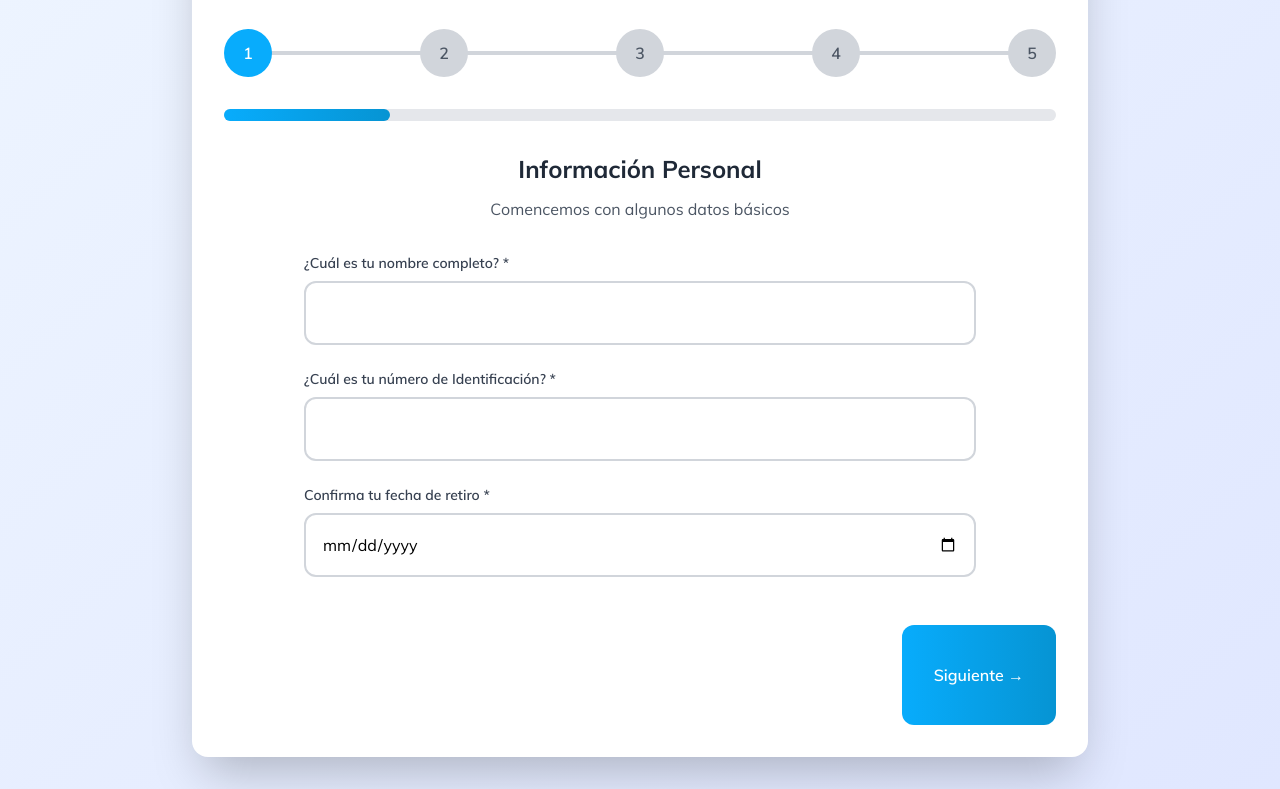
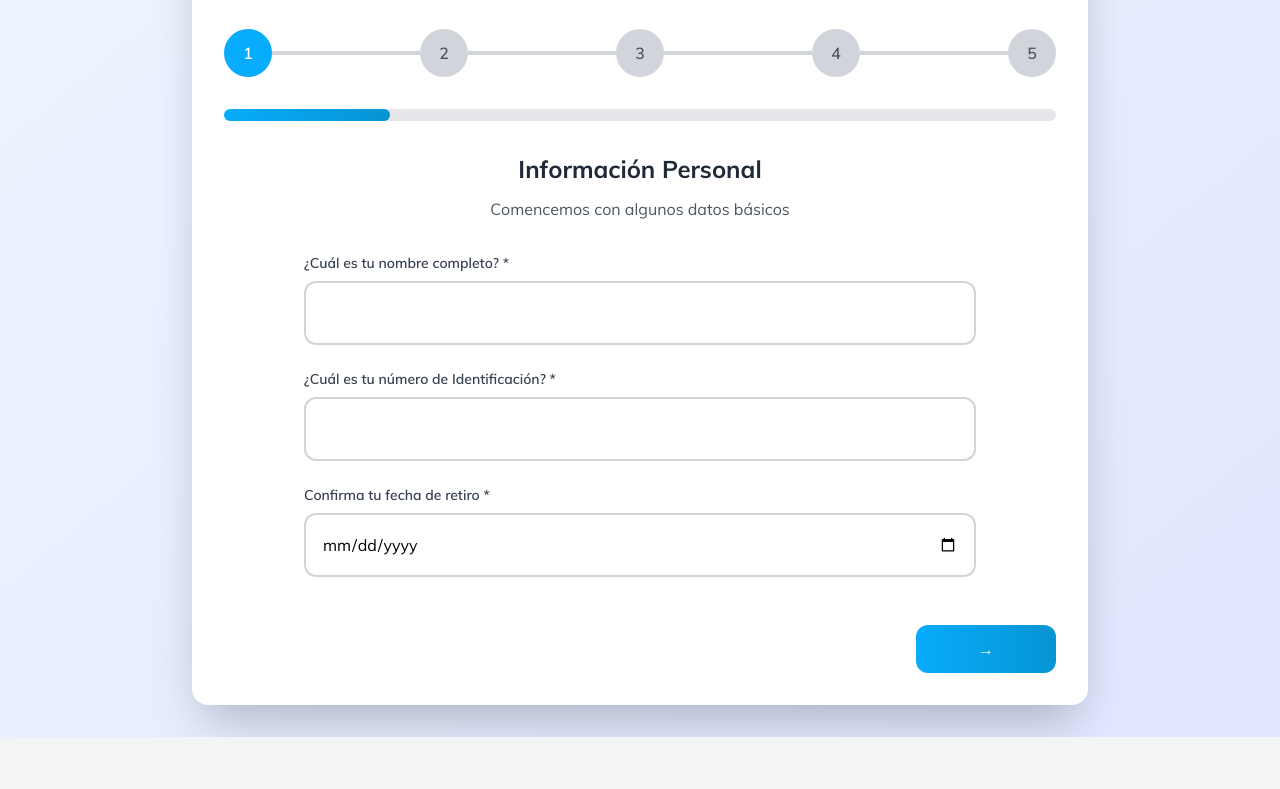
Before and after one commit to dtalero78/siigo-retiros, a website: page public/index.html in a window 1280 px wide. Shown: the part 327-1116 px from the top of the page. After the commit the page ends 1064 px from the top, so only its background shows below. Drawn offline with nearby package versions, Linux system fonts and the light colour scheme.

Commit message:
Initial commit - Siigo Exit Interview App

```diff
--- a/public/index.html
+++ b/public/index.html
@@ -222,7 +222,7 @@
 
             /* Compact navigation - fixed button sizing */
             .mobile-nav {
-                padding: 0 !important; /* Remove extra padding */
+                padding: 24 !important; /* Remove extra padding */
                 margin: 0 !important;
             }
 
@@ -263,7 +263,7 @@
                 padding: 12px 32px !important; /* Desktop padding */
                 min-width: 140px !important; /* Wider on desktop */
                 max-width: 180px !important; /* Not too wide */
-                height: 100px !important; /* Your test height */
+                height: 48px !important; /* Your test height */
                 border-radius: 12px !important;
             }
         }
@@ -760,7 +760,7 @@
                         <button id="prev-btn" type="button"
                                 class="bg-gray-200 hover:bg-gray-300 text-gray-700 rounded-xl font-semibold transition-all duration-200 hidden mobile-btn"
                                 style="border-radius: 12px;">
-                            <span class="hidden md:inline">← Anterior</span>
+                            <span class="hidden md:inline">←</span>
                             <span class="md:hidden">←</span>
                         </button>
 
@@ -769,7 +769,7 @@
                         <button id="next-btn" type="button"
                                 class="bg-gradient-to-r from-siigo to-siigo-dark hover:from-siigo-dark hover:to-siigo text-white rounded-xl font-semibold transition-all duration-200 transform hover:scale-105 mobile-btn"
                                 style="border-radius: 12px;">
-                            <span class="hidden md:inline">Siguiente →</span>
+                            <span class="hidden md:inline">→</span>
                             <span class="md:hidden">→</span>
                         </button>
                     </div>
@@ -913,7 +913,7 @@
                 nextBtn.classList.add("from-green-500", "to-green-600");
             } else {
                 nextBtn.innerHTML = `
-                    <span class="hidden md:inline">Siguiente →</span>
+                    <span class="hidden md:inline"> →</span>
                     <span class="md:hidden">→</span>
                 `;
                 nextBtn.classList.remove("from-green-500", "to-green-600");
```
